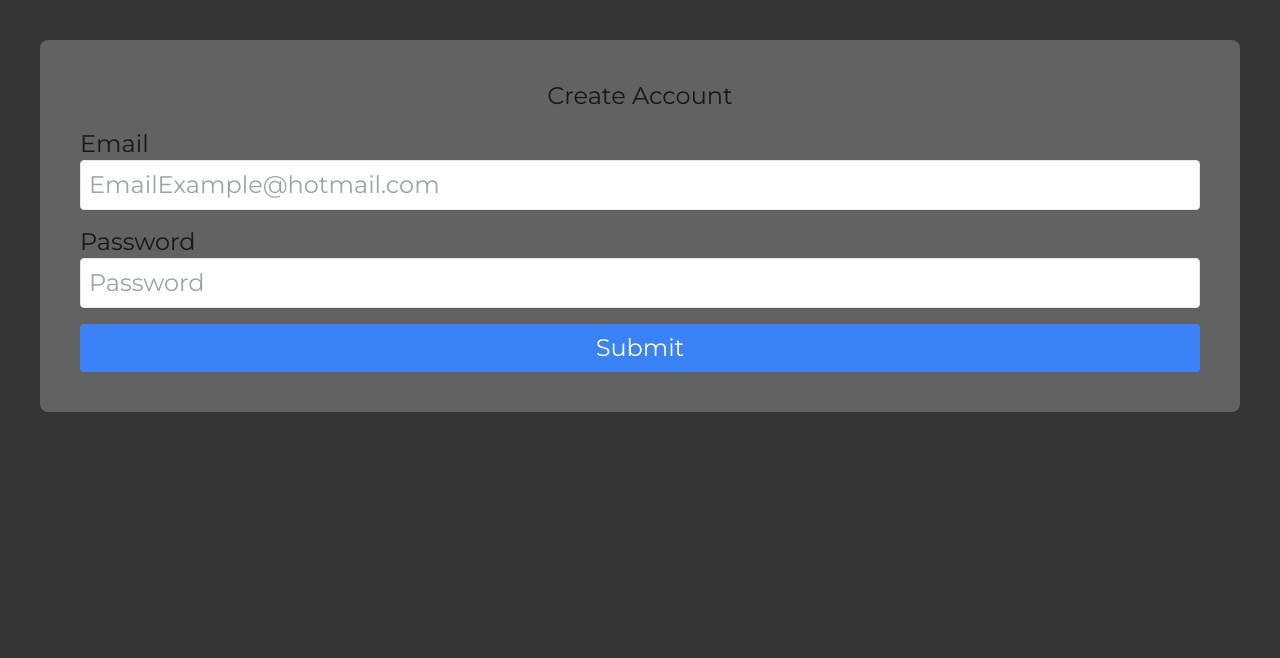
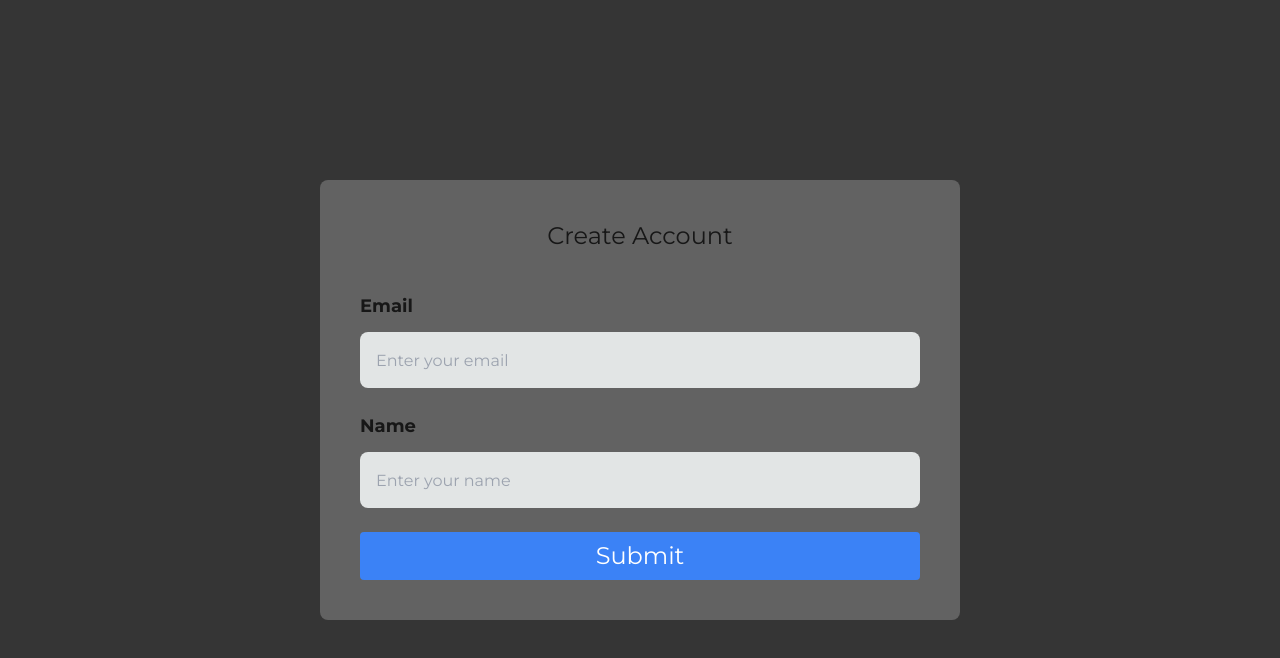
Before and after one commit to Lau-szutner/Money-Mind, a Next.js app in the folder frontend/: page /login in a window 1280 px wide. Shown: the top 658 px of the page. Built offline with nearby package versions, Linux system fonts and the light colour scheme.

Commit message:
agrego inputfield

```diff
--- /dev/null
+++ b/frontend/src/app/login/InputField.jsx
@@ -0,0 +1,26 @@
+const InputField = ({
+  label,
+  name,
+  value,
+  onChange,
+  placeholder,
+  type = 'text',
+  inputClassName = '',
+}) => (
+  <div className={`flex flex-col gap-3 w-full ${inputClassName}`}>
+    <label htmlFor={name} className="text-lg font-bold">
+      {label}
+    </label>
+    <input
+      type={type}
+      name={name}
+      value={value}
+      onChange={onChange}
+      placeholder={placeholder}
+      required
+      className={`bg-[#E2E5E5] h-14 rounded-lg p-4 text-base w-full`}
+    />
+  </div>
+);
+
+export default InputField;
--- a/frontend/src/app/login/components/InputField.jsx
+++ /dev/null
@@ -1,11 +0,0 @@
-import React from 'react';
-
-const InputField = ({ email }) => {
-  return (
-    <div>
-      <input type="text" />
-    </div>
-  );
-};
-
-export default InputField;
--- a/frontend/src/app/login/page.jsx
+++ b/frontend/src/app/login/page.jsx
@@ -1,11 +1,6 @@
-'use client';
 import React from 'react';
-import { useState } from 'react';
-
+import InputField from './InputField';
 export default function Login() {
-  const [email, setEmail] = useState('');
-  const [password, setPassword] = useState('');
-
   function handleRegister() {
     e.preventDefault();
     // let email = e.target.email.value;
@@ -24,41 +19,30 @@ export default function Login() {
   }
 
   return (
-    <div className="flex flex-col bg-background h-screen w-full">
+    <div className="flex flex-col bg-background h-screen w-full items-center justify-center">
       <form
         // action="POST"
-        className="bg-bgComponents rounded-lg text-2xl m-10 p-10 "
+        className="bg-bgComponents rounded-lg text-2xl m-10 p-10 w-6/12 flex flex-col gap-6"
       >
         <h1 className="mb-4 text-center">Create Account</h1>
 
-        <label htmlFor="email" className="flex flex-col mb-4">
-          Email
-          <input
-            type="text"
-            name="email"
-            id="email"
-            className="p-2 border rounded text-black"
-            placeholder="EmailExample@hotmail.com"
-            onChange={(e) => setEmail(e.target.value)}
-          />
-        </label>
+        <InputField
+          label="Email"
+          name="Email"
+          type="Email"
+          placeholder="Enter your email"
+        />
 
-        <label htmlFor="password" className="flex flex-col mb-4">
-          Password
-          <input
-            type="password"
-            name="password"
-            id="password"
-            className="p-2 border rounded text-black"
-            placeholder="Password"
-            onChange={(e) => setPassword(e.target.value)}
-          />
-        </label>
+        <InputField
+          label="Name"
+          name="Name"
+          type="Name"
+          placeholder="Enter your name"
+        />
 
         <button
           type="submit"
           className="p-2 bg-blue-500 text-white rounded w-full"
-          onClick={() => handleRegister()}
         >
           Submit
         </button>
```
